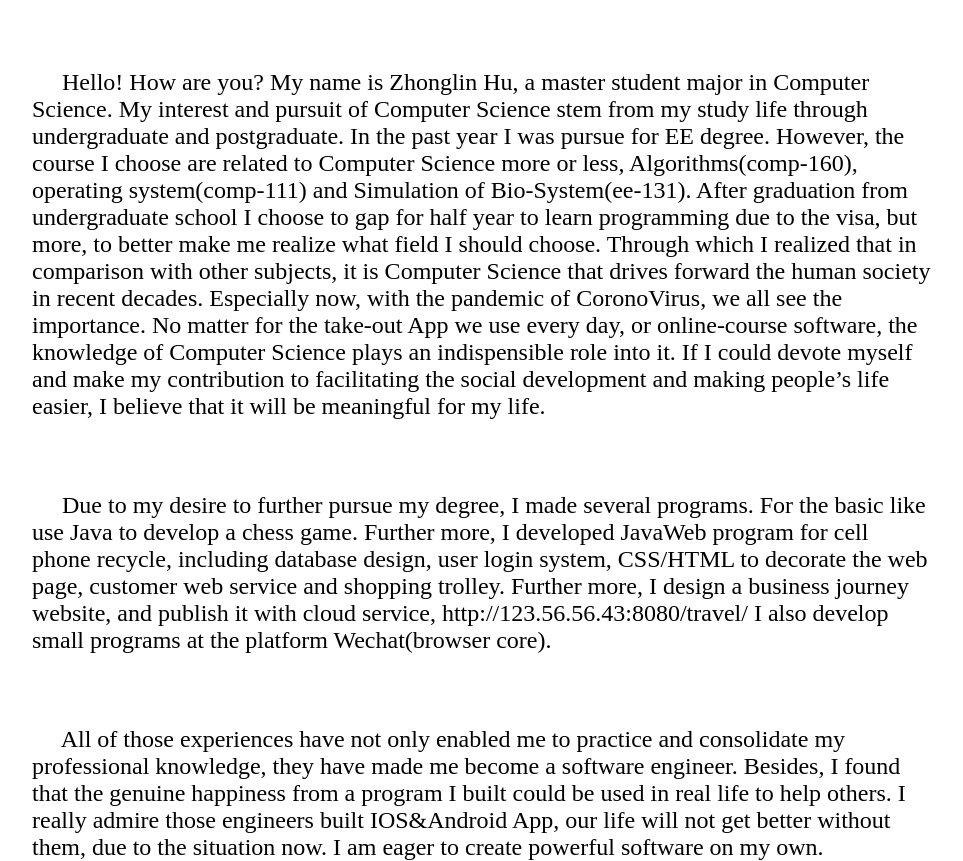
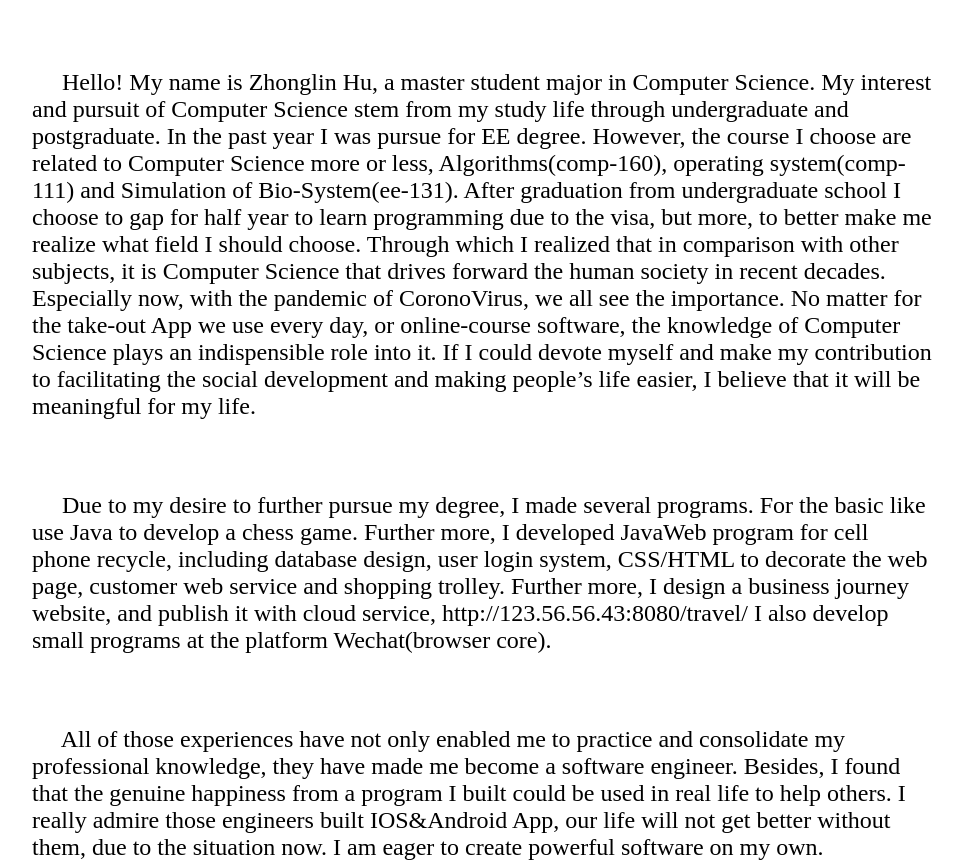
Before and after one commit to David-hu123/David-hu123.github.io, a plain HTML site: page bio.html in a window 1280 px wide. Shown: the part 73-934 px from the top of the page, without its empty margins (158-1121 px from the left). Drawn offline with Linux system fonts and the light colour scheme.

Commit message:
change picture

```diff
--- a/bio.html
+++ b/bio.html
@@ -17,7 +17,7 @@
     <p>My Biography</p>
 </div>
 <br><br><br><br>
-<div class="p_1"> &ensp;&ensp; Hello! How are you? My name is Zhonglin Hu, a master student major in Computer Science.
+<div class="p_1"> &ensp;&ensp; Hello! My name is Zhonglin Hu, a master student major in Computer Science.
         My interest and pursuit of Computer Science stem from my study life through undergraduate and postgraduate.
         In the past year I was pursue for EE degree.
         However, the course I choose are related to Computer Science more or less, Algorithms(comp-160), operating system(comp-111) and Simulation of Bio-System(ee-131).
```
